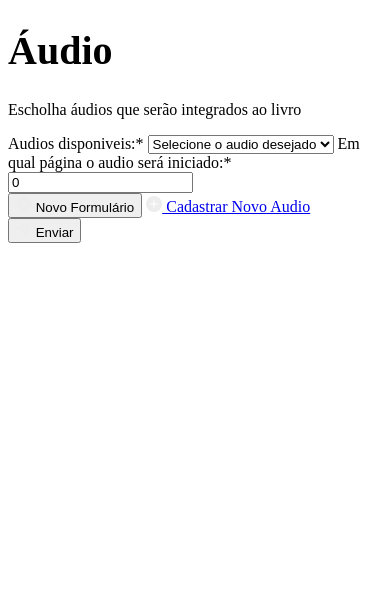
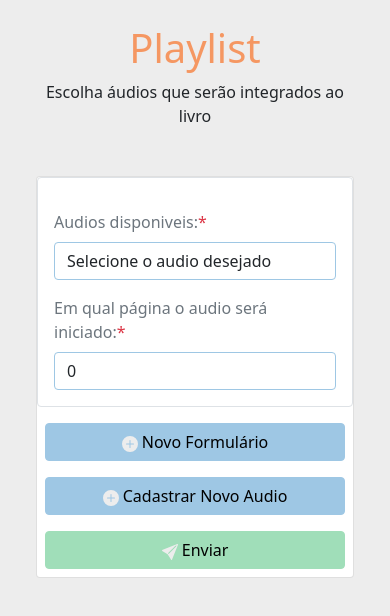
Before and after one commit to GustavoHerreroNunes/TCC-Stereo_Books, a website: page www/chooseAudio.html in a window 390 px wide. Drawn offline with Linux system fonts and the light colour scheme; some packages are replaced by stand-ins of ours; no server answers; files whose address does not match are found by name.

Commit message:
Corrigindo import do bootstrap e nome da tela

```diff
--- a/www/chooseAudio.html
+++ b/www/chooseAudio.html
@@ -10,7 +10,7 @@
         <meta name="viewport" content="width=device-width, initial-scale=1">
 
     <!-- Styles -->
-    <link rel="stylesheet" href="../node_modules/bootstrap/dist/css/custom.css">
+    <link rel="stylesheet" href="custom.css">
 
     <!-- Title -->
     <title>Document</title>
@@ -20,8 +20,8 @@
     <div class="container">
         <div class="p-4 pb-5 mb-4">
 
-            <h1 class="text-center text-pastel-orange" style="font-size:30pt">Áudio</h1>
-            <p class="text-center fs-6">Escholha áudios que serão integrados ao livro</p>
+            <h1 class="text-center text-pastel-orange" style="font-size:30pt">Playlist</h1>
+            <p class="text-center fs-6">Escolha áudios que serão integrados ao livro</p>
 
             <div class="card mt-5">
 
```
